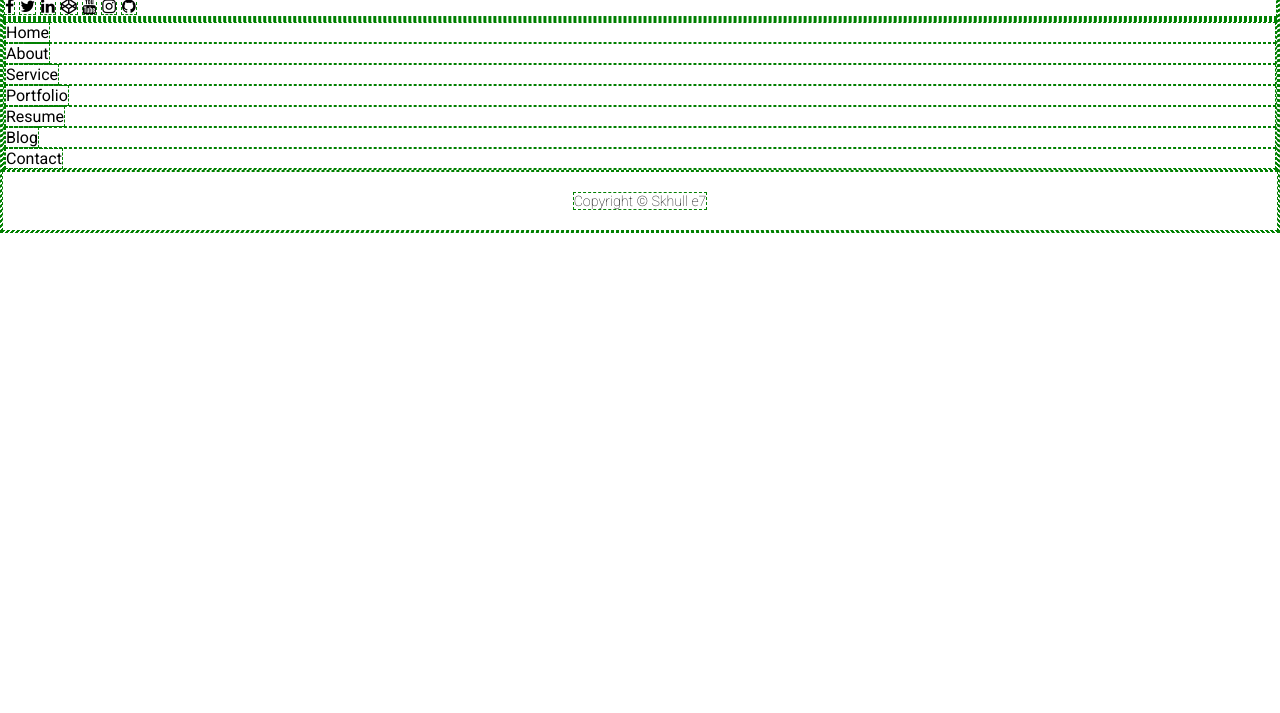
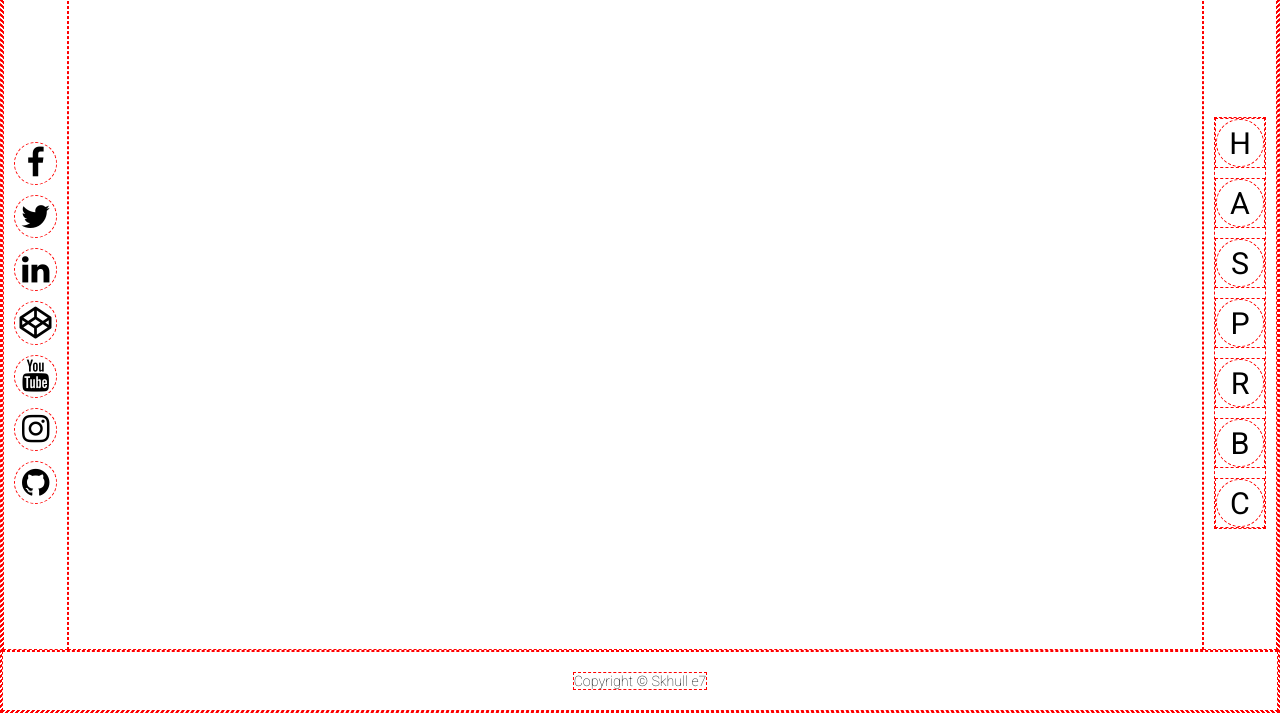
Before and after one commit to skhull-e7/demo-website-01, a plain HTML site: page index.html in a window 1280 px wide. Shown: the part 87-800 px from the top of the page. Drawn offline with Linux system fonts and the light colour scheme.

Commit message:
Add style to the main body of the webpage

```diff
--- a/index.html
+++ b/index.html
@@ -33,18 +33,16 @@
             <a href="#" class="fa fa-instagram"></a>
             <a href="#" class="fa fa-github"></a>
         </div>
-        <div id="mainContent">
-
-        </div>
-        <div id="verticalNaBar"></div>
+        <div id="mainContent"></div>
+        <div id="verticalNavBar">
             <ul class="verticalnavList">
-                <li><a href="#">Home</a></li>
-                <li><a href="#">About</a></li>
-                <li><a href="#">Service</a></li>
-                <li><a href="#">Portfolio</a></li>
-                <li><a href="#">Resume</a></li>
-                <li><a href="#">Blog</a></li>
-                <li><a href="#">Contact</a></li>
+                <li><a href="#">H</a></li>
+                <li><a href="#">A</a></li>
+                <li><a href="#">S</a></li>
+                <li><a href="#">P</a></li>
+                <li><a href="#">R</a></li>
+                <li><a href="#">B</a></li>
+                <li><a href="#">C</a></li>
             </ul>
         </div>
     </main>
--- a/styles/style.css
+++ b/styles/style.css
@@ -6,10 +6,14 @@
 *{
     margin: 0;
     padding: 0;
-    border: 1px dashed green;
+    border: 1px dashed red;
     box-sizing: border-box;
     font-family: 'Roboto', sans-serif;
     scroll-behavior: smooth;
+}
+
+html{
+    height: 100vh;
 }
 
 ul{
@@ -20,6 +24,18 @@ a{
     text-decoration: none;
     color: black;
 }
+
+/* For Body */
+
+body{
+    display: flex;
+    flex-direction: column;
+    align-items: space-between;
+    height: 100%;
+}
+
+/* Body END */
+
 
 /* For Header */
 
@@ -97,3 +113,96 @@ a{
 }
 
 /* Footer END */
+
+
+/* For Main */
+
+#page{
+    display: flex;
+    flex-direction: row wrap;
+    justify-content: space-between;
+    flex: auto;
+}
+
+/* For Social Icons */
+
+#socialIcons{
+    display: flex;
+    flex-flow: column nowrap;
+    justify-content: center;
+    align-items: center;
+    padding: 10px;
+    gap: 10px;
+    max-width: fit-content;
+}
+
+.fa{
+    border-radius: 100%;
+    width: 2.7rem;
+    height: 2.7rem;
+    padding: 1px;
+    font-size: 2em;
+    display: flex;
+    justify-content: center;
+    align-items: center;
+    transition: all 0.3s;
+}
+
+.fa:hover{
+    box-shadow: inset 0 0 5px 3px #0004;
+    transform: scale(1.5);
+}
+
+/* Social Icons END */
+
+/* Vertical Navigation Bar */
+
+#verticalNavBar{
+    display: flex;
+    flex-flow: column nowrap;
+    justify-content: center;
+    align-items: center;
+    padding: 10px;
+    max-width: fit-content;
+}
+
+#verticalNavBar .verticalnavList{
+    display: flex;
+    flex-flow: column nowrap;
+    gap: 10px;
+    justify-content: center;
+    align-items: center;
+}
+
+.verticalnavList li a{
+    font-size: 1.9em;
+    min-width: 3rem;
+    min-height: 3rem;
+    max-height: 3rem;
+    border-radius: 1.5rem;
+    display: flex;
+    justify-content: center;
+    align-items: center;
+    padding: 0.5rem;
+}
+
+.verticalnavList li{
+    transition: all 0.2s;
+}
+
+.verticalnavList li:hover{
+    transform: rotate(90deg);
+}
+
+/* Vertical Navigation Bar END */
+
+/* For Main Content */
+
+#mainContent{
+    width: 100%;
+    max-width: 100%;
+}
+
+/* Main Content END */
+
+/* Main END */
```
